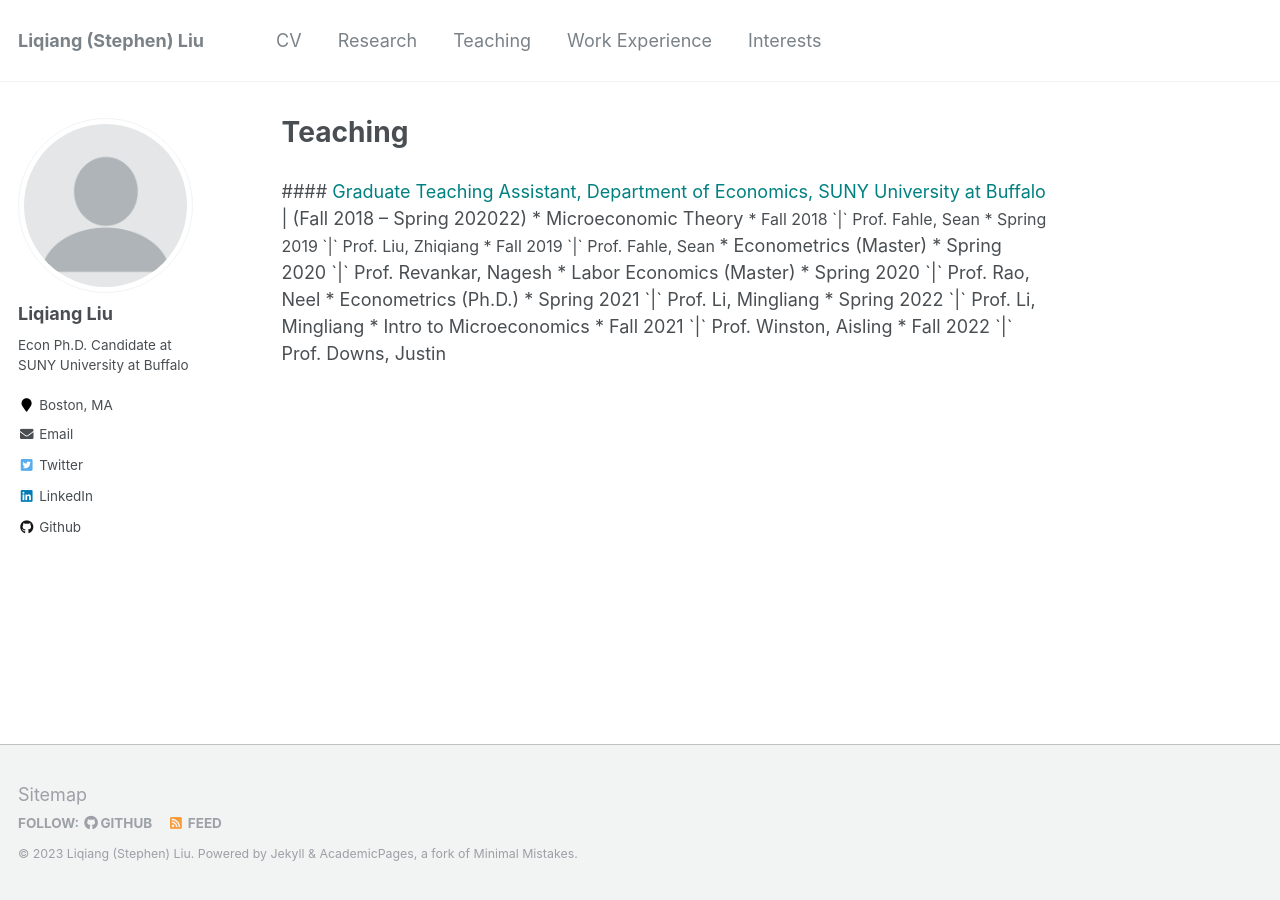
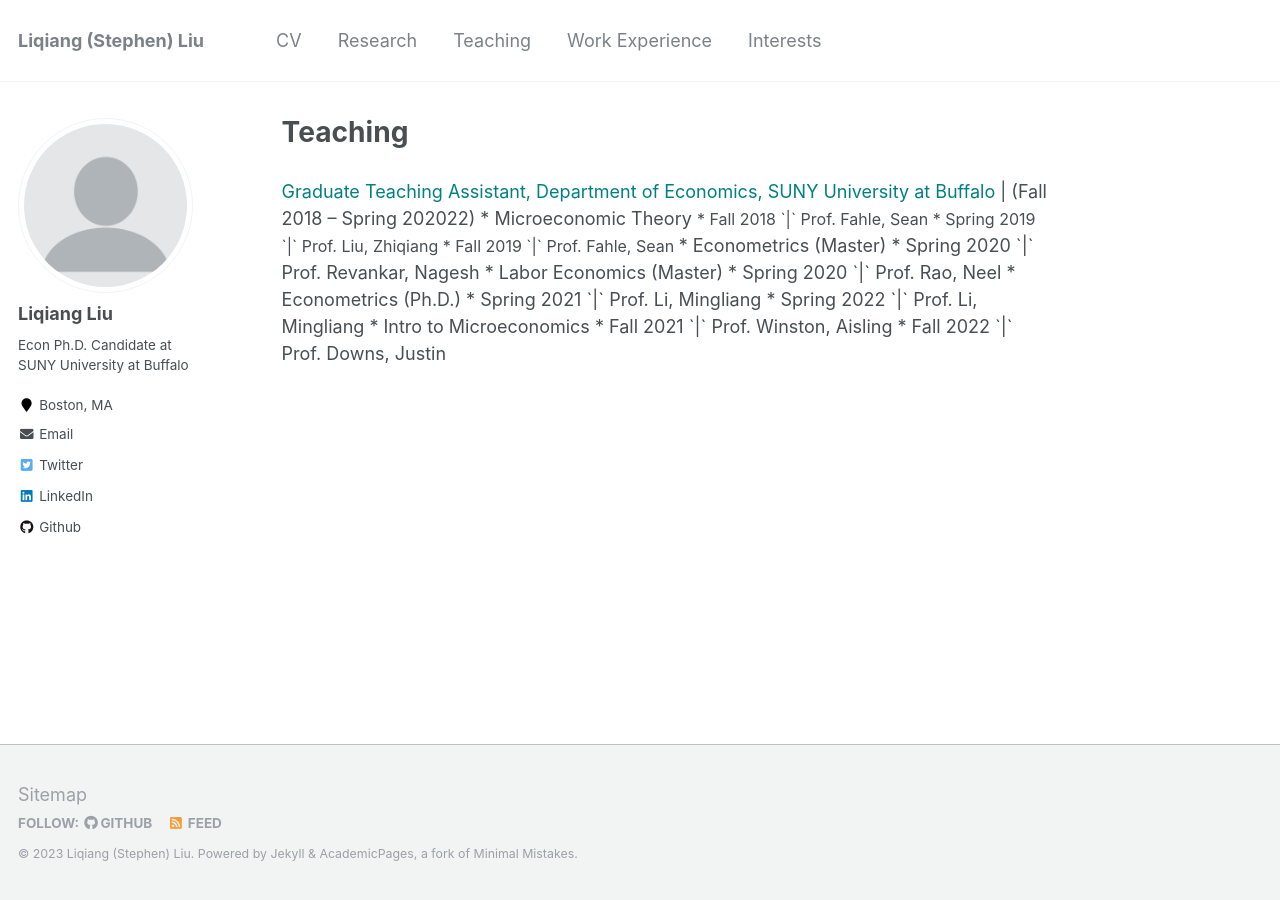
Before and after one commit to Liqiang-Liu/Liqiang-Liu.github.io, a Jekyll site: the page built from _pages/teaching.md, in a window 1280 px wide. Built offline with Jekyll 4.4.1, drawn with Linux system fonts in a browser that asks for light colours.

Commit message:
Update teaching.md

```diff
--- a/_pages/teaching.md
+++ b/_pages/teaching.md
@@ -20,7 +20,7 @@
 </style>
 
 <ul class="custom-bullet">
-#### <span style="color:teal">Graduate Teaching Assistant, Department of Economics, SUNY University at Buffalo</span> | (Fall 2018 – Spring 202022)
+<span style="font-size: 18px;"> <span style="color:teal">Graduate Teaching Assistant, Department of Economics, SUNY University at Buffalo</span> | (Fall 2018 – Spring 202022)</span>
 * Microeconomic Theory
 <font size="3">
   * Fall   2018 `|` Prof. Fahle, Sean
```
